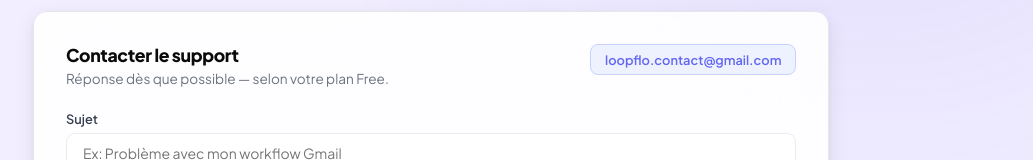
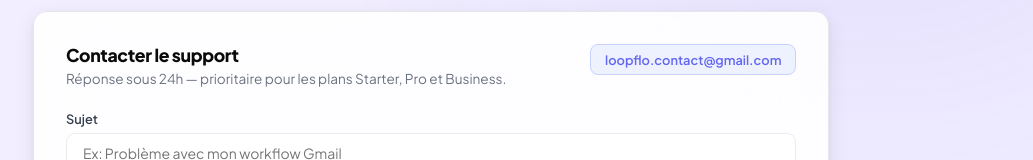
Before and after one commit to colindalaska64-boop/flowforge, a Next.js app: page /dashboard/support in a window 1280 px wide. Shown: the part 914-1074 px from the top of the page, without its empty margins (209-1242 px from the left). Built offline with nearby package versions, Linux system fonts and the light colour scheme; no server answers; the database is empty.

Commit message:
Revert "fix(support): le délai annoncé suit le plan au lieu d'être figé à 24h"
This reverts commit 5dab6c88a467bed2289d47cd83b243a68ab995ed.

```diff
--- a/app/dashboard/support/page.tsx
+++ b/app/dashboard/support/page.tsx
@@ -43,13 +43,6 @@ export default function SupportPage() {
   ];
 
   const currentLevel = supportLevels.find(s => s.plan.toLowerCase() === userPlan) || supportLevels[0];
-
-  // Le délai affiché sous le formulaire doit être celui du plan de l'utilisateur.
-  // Il était écrit « sous 24h » en dur, ce qui contredisait le « < 4h » promis au
-  // plan Pro juste au-dessus.
-  const delaiReponse = currentLevel.time
-    ? `Réponse ${currentLevel.time.replace("<", "sous")}`
-    : "Réponse dès que possible";
 
   return (
     <>
@@ -149,7 +142,7 @@ export default function SupportPage() {
           <div style={{ display:"flex", alignItems:"flex-start", justifyContent:"space-between", marginBottom:"1.5rem", gap:"1rem" }}>
             <div>
               <h2 style={{ fontSize:"1.1rem", fontWeight:800, letterSpacing:"-0.02em", marginBottom:".25rem" }}>Contacter le support</h2>
-              <p style={{ fontSize:".85rem", color:"#6B7280" }}>{delaiReponse} — selon votre plan {currentLevel.plan}.</p>
+              <p style={{ fontSize:".85rem", color:"#6B7280" }}>Réponse sous 24h — prioritaire pour les plans Starter, Pro et Business.</p>
             </div>
             <a href="mailto:loopflo.contact@gmail.com" style={{ fontSize:".8rem", fontWeight:600, color:"#6366F1", textDecoration:"none", background:"#EEF2FF", padding:".4rem .85rem", borderRadius:8, whiteSpace:"nowrap", flexShrink:0, border:"1px solid #C7D2FE" }}>
               loopflo.contact@gmail.com
@@ -159,7 +152,7 @@ export default function SupportPage() {
           {sent ? (
             <div style={{ background:"#ECFDF5", border:"1px solid #A7F3D0", borderRadius:10, padding:"1rem 1.25rem", color:"#065F46", fontSize:".875rem", fontWeight:600, display:"flex", alignItems:"center", gap:".5rem" }}>
               <svg width="16" height="16" viewBox="0 0 24 24" fill="none"><path d="M5 13l4 4L19 7" stroke="#059669" strokeWidth="2.5" strokeLinecap="round" strokeLinejoin="round"/></svg>
-              {`Message envoyé ! ${delaiReponse.toLowerCase()}.`}
+              Message envoyé ! On vous répond sous 24h.
             </div>
           ) : (
             <form onSubmit={async e => {
```
